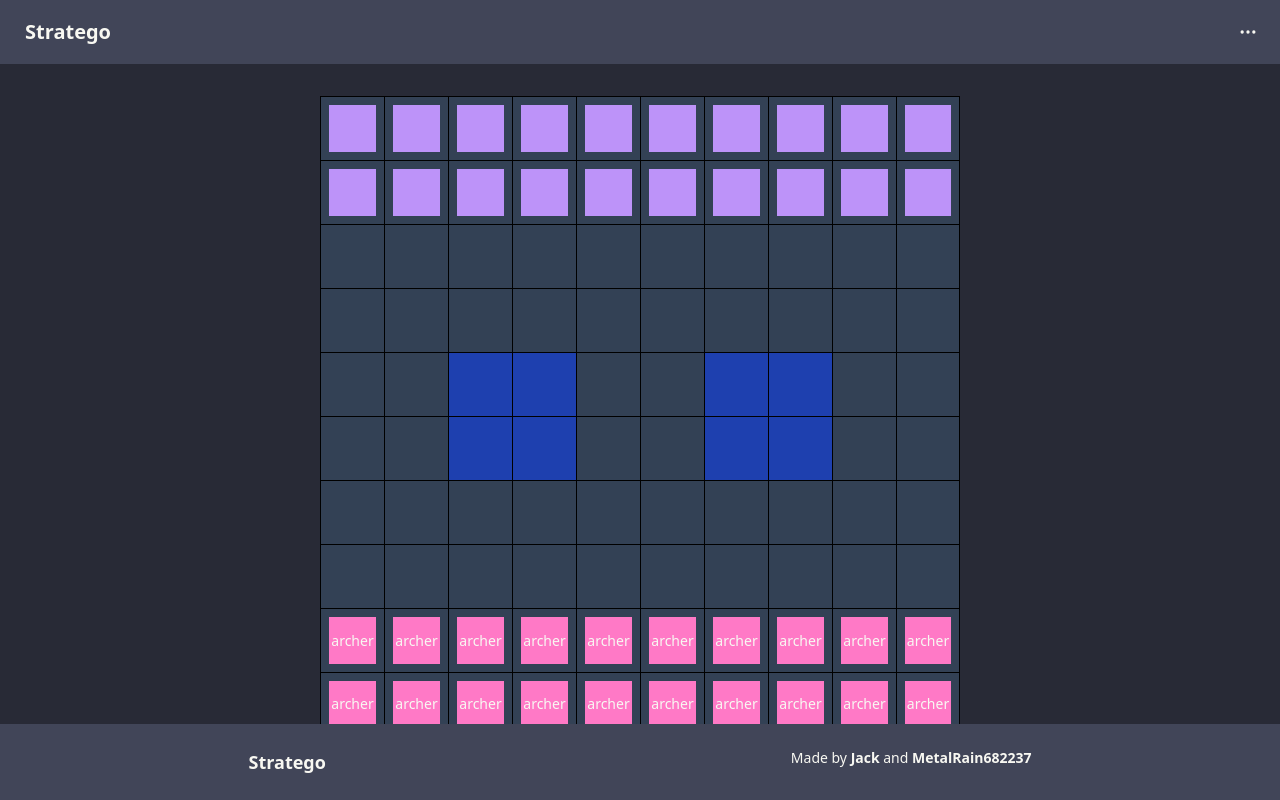
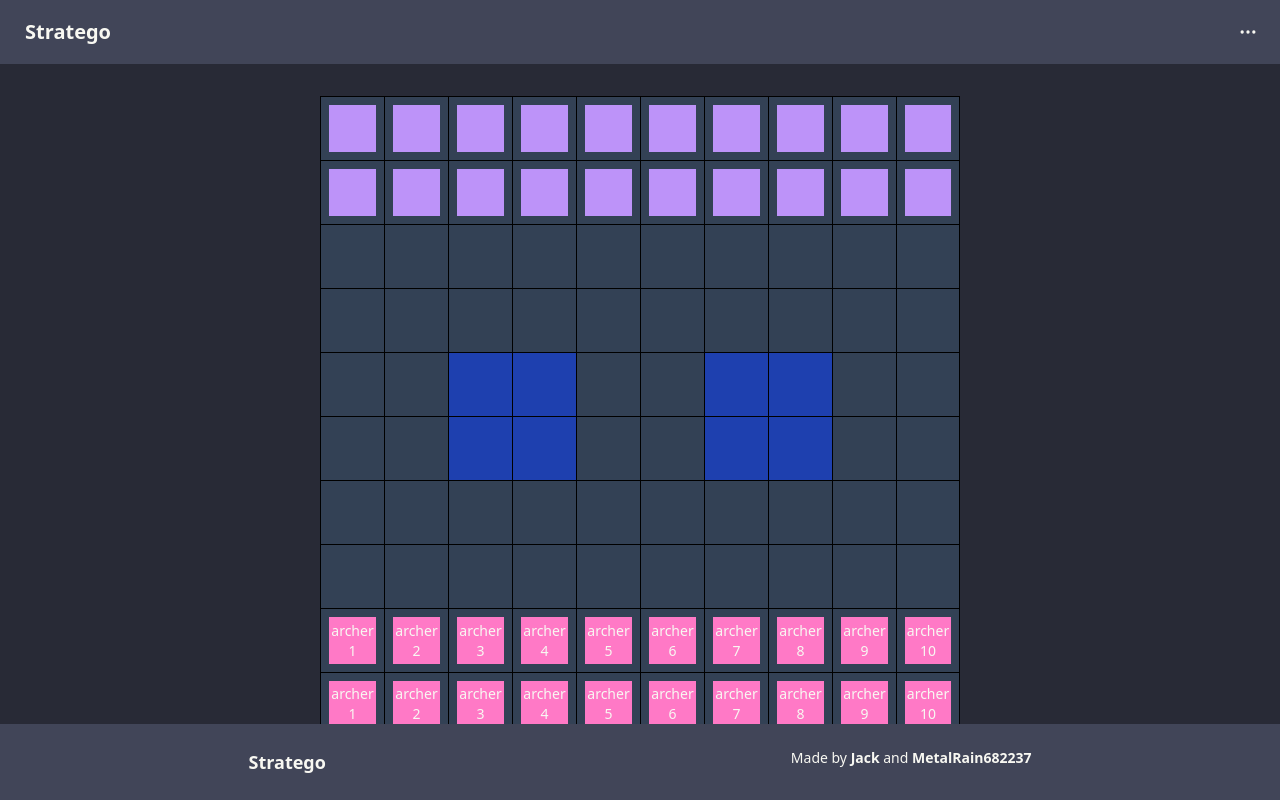
Before and after one commit to jack-rabe/stratego, a React (Vite) app: page / in a window 1280 px wide. Built offline with nearby package versions, Linux system fonts and the light colour scheme; no server answers.

Commit message:
allow troops to attack each other

```diff
--- a/src/FriendlyTroop.tsx
+++ b/src/FriendlyTroop.tsx
@@ -1,5 +1,6 @@
 export default function FriendlyTroop(props: {
-    val: string;
+    value: number;
+    representation: string;
     isSelected: boolean;
 }) {
     return (
@@ -8,7 +9,8 @@ export default function FriendlyTroop(props: {
                 props.isSelected ? 'bg-primary-focus' : ''
             }`}
         >
-            {props.val}
+            {props.representation + "\n"}
+            {props.value}
         </div>
     );
 }
--- a/src/Square.tsx
+++ b/src/Square.tsx
@@ -16,35 +16,56 @@ export default function Square(props: Props) {
     const ss = props.squareSelected;
     const pos = props.position;
     const isSelected = ss == pos;
-    const myTroop = props.troops[pos];
+    const currentTroop = props.troops[pos];
 
     let bgColor: string;
     if (water_tiles.includes(pos)) bgColor = 'bg-blue-800';
-    else if (isAdjacent(pos, ss, myTroop))
+    else if (isAdjacent(pos, ss, currentTroop))
         bgColor = 'bg-slate-500 hover:bg-blue-600';
     else bgColor = 'bg-slate-700';
 
     // handles click to attempt to select this square
     const clickToSelect = () => {
-        // return early if the troop is the other player's
-        if (myTroop?.ownerId && myTroop?.ownerId != ownerId) return;
+        // return early if no        // return early if the troop is the other player's
+        if (currentTroop?.ownerId && currentTroop?.ownerId != ownerId) {
+            handleAttack();
+            return;
+        }
         // return early if square is adjacent
-        if (isAdjacent(pos, ss, myTroop)) {
+        if (isAdjacent(pos, ss, currentTroop)) {
             handleMove();
             return;
         }
         // return early if another square is already selected or no troop is on square
-        if ((props.squareSelected != -1 && ss != pos) || myTroop == null)
+        if ((props.squareSelected != -1 && ss != pos) || currentTroop == null)
             return;
 
         if (ss != pos) props.update(props.position);
         else props.update(-1);
     };
-    // handles moving to an ajacent square
+    // handles moving to an adjacent square
     const handleMove = () => {
         const tmp = props.troops[props.position];
         props.troops[props.position] = props.troops[props.squareSelected];
         props.troops[props.squareSelected] = tmp;
+        props.setTroops(props.troops);
+        props.update(-1);
+    };
+    // TODO what if they are equal???
+    const handleAttack = () => {
+        const alliedTroop = props.troops[ss];
+        let msg: string;
+        if (currentTroop == null || alliedTroop == null) return;
+
+        if (alliedTroop.value > currentTroop.value) {
+            msg = 'You win!';
+            props.troops[ss] = null;
+            props.troops[props.position] = alliedTroop;
+        } else {
+            msg = 'You lose!';
+            props.troops[ss] = null;
+        }
+        alert(msg);
         props.setTroops(props.troops);
         props.update(-1);
     };
@@ -59,15 +80,20 @@ export default function Square(props: Props) {
             // select or deselect square when clicked
             onClick={clickToSelect}
         >
-            {myTroop && myTroop.ownerId == ownerId ? (
+            {currentTroop && currentTroop.ownerId == ownerId ? (
                 <FriendlyTroop
-                    val={myTroop.representation}
+                    value={currentTroop.value}
+                    representation={currentTroop.representation}
                     isSelected={isSelected}
                 />
             ) : (
                 ''
             )}
-            {myTroop && myTroop.ownerId != ownerId ? <EnemyTroop /> : ''}
+            {currentTroop && currentTroop.ownerId != ownerId ? (
+                <EnemyTroop />
+            ) : (
+                ''
+            )}
         </div>
     );
 }
--- a/src/troops.ts
+++ b/src/troops.ts
@@ -110,6 +110,10 @@ troopStrings.forEach((str) => {
         return;
     }
     const id = idx < 20 ? 1 : 2;
-    troops.push({ value: 3, ownerId: id, representation: 'archer' });
+    troops.push({
+        value: (idx % 10) + 1,
+        ownerId: id,
+        representation: 'archer',
+    });
 });
 export default troops;
```
